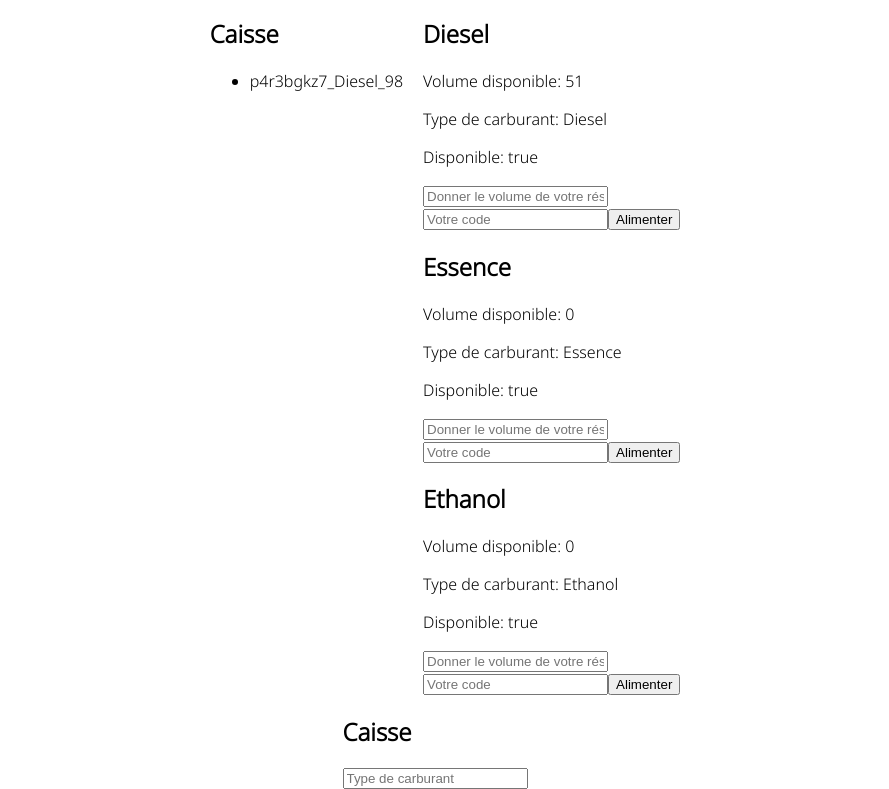
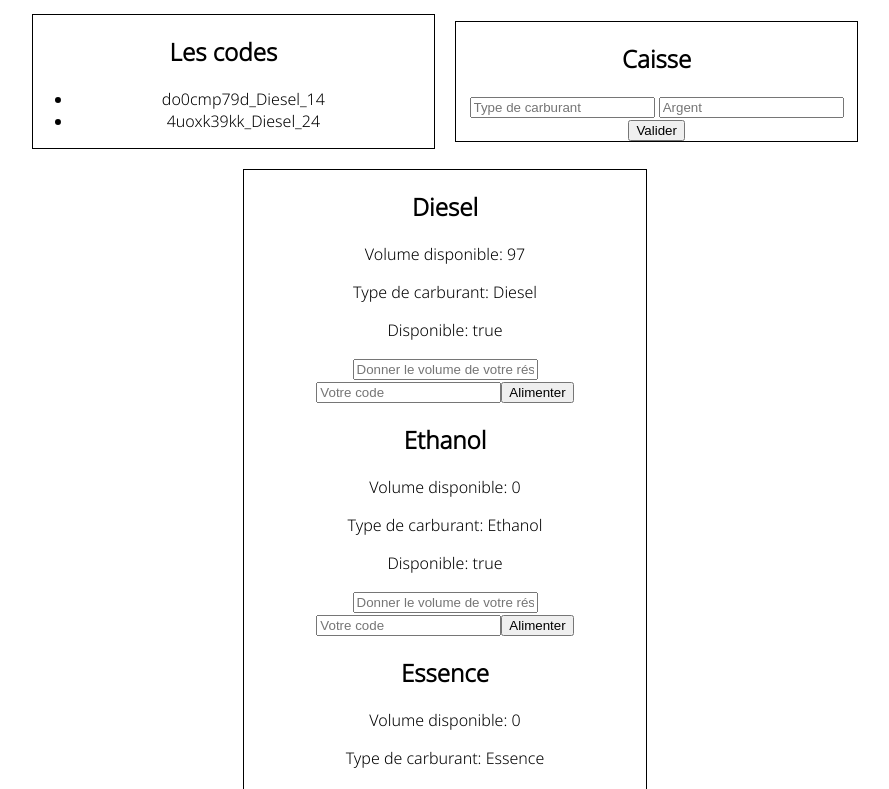
Before and after one commit to Zall9/Pompe-Essence, a website built with Vite: page index.html in a window 1280 px wide. Shown: the part 110-899 px from the top of the page, without its empty margins (195-1084 px from the left). Built offline with nearby package versions, Linux system fonts and the light colour scheme; data requests are answered from the project's data file.

Commit message:
bug patch request need to be fix
Co-authored-by: Paul Delifer <paul.delifer@yahoo.fr>

```diff
--- a/db.json
+++ b/db.json
@@ -1,30 +1,34 @@
 {
   "codes": [
     {
-      "code": "p4r3bgkz7_Diesel_98",
+      "code": "do0cmp79d_Diesel_14",
       "id": 1
+    },
+    {
+      "code": "4uoxk39kk_Diesel_24",
+      "id": 2
     }
   ],
   "pompes": [
     {
       "nom": "Diesel",
-      "volume": 51,
+      "volume": 97,
       "type": "Diesel",
       "estDisponible": true,
       "id": 1
+    },
+    {
+      "nom": "Ethanol",
+      "volume": 0,
+      "type": "Ethanol",
+      "estDisponible": true,
+      "id": 2
     },
     {
       "nom": "Essence",
       "volume": 0,
       "type": "Essence",
       "estDisponible": true,
-      "id": 2
-    },
-    {
-      "nom": "Ethanol",
-      "volume": 0,
-      "type": "Ethanol",
-      "estDisponible": true,
       "id": 3
     }
   ]
--- a/index.html
+++ b/index.html
@@ -14,34 +14,18 @@
     <title>Pompe architecture logicielle TP 1</title>
   </head>
   <body>
-    <div>
-      <h1 class="title">Station-service</h1>
-      <div style="display: flex; flex-direction: row; justify-content: center">
-        <button type="reset" id="resetDB">RESET DATABASE</button>
+    <h1 class="title">Station-service</h1>
+    <div class="container">
+      <div class="box">
+        <div id="caisse" style="margin-right: 20px"></div>
       </div>
-      <div style="display: flex; flex-direction: row; justify-content: center">
-        <div id="caisse" style="margin-right: 20px"></div>
-        <div id="pompes"></div>
+      <div class="box">
+        <h2>Caisse</h2>
+        <input type="text" id="typeCarburant" placeholder="Type de carburant" />
+        <input type="text" id="qttCarburant" placeholder="Argent" />
+        <button id="validerCode">Valider</button>
       </div>
-      <div style="display: flex; flex-direction: row; justify-content: center">
-        <div
-          style="
-            display: grid;
-            justify-content: center;
-            align-content: center;
-            margin-right: 20px;
-          "
-        >
-          <h2>Caisse</h2>
-          <input
-            type="text"
-            id="typeCarburant"
-            placeholder="Type de carburant"
-          />
-          <input type="text" id="qttCarburant" placeholder="Argent" />
-          <button id="validerCode">Valider</button>
-        </div>
-      </div>
+      <div class="box"><div id="pompes"></div></div>
     </div>
     <script type="module" src="./src/index.js"></script>
     <script type="module" src="/main.js"></script>
--- a/src/Caisse.js
+++ b/src/Caisse.js
@@ -139,7 +139,7 @@ export default class Caisse {
     const div = document.createElement("div");
     div.classList.add("caisse");
     const h2 = document.createElement("h2");
-    h2.innerHTML = "Caisse";
+    h2.innerHTML = "Les codes";
     div.appendChild(h2);
     const ul = document.createElement("ul");
     for (let code of codes) {
--- a/src/Pompe.js
+++ b/src/Pompe.js
@@ -20,6 +20,17 @@ export default class Pompe {
       this.estDisponible = response.data.estDisponible;
     })();
   }
+}
+
+export class staticPump {
+  constructor(pump, code = null) {
+    this.id = pump.id;
+    this.nom = pump.nom;
+    this.volume = pump.volume;
+    this.type = pump.type;
+    this.estDisponible = pump.estDisponible;
+    this.caisse = new Caisse();
+  }
   async getTypeCarburant() {
     let typeCarburant = "";
     try {
@@ -35,19 +46,54 @@ export default class Pompe {
 
   async alimenter(volume) {
     let res = -1;
+    const volumeCourrant = this.volume;
     try {
+      // update requets
+      const response = await axios
+        .patch(`http://localhost:3000/pompes/${this.id}`, {
+          volume: ~~(volumeCourrant + volume),
+        })
+        .catch((err) => {
+          console.log(err);
+        });
+      res = response.data.volume;
+      this.volume = res;
+    } catch (error) {
+      console.error(error + " from set alimenter");
+    }
+
+    // get from dom with id vol + pump
+    const vol = document.getElementById("vol" + this.id);
+    vol.innerHTML = "Volume disponible: " + res;
+    return res;
+  }
+
+  async debiter(volume) {
+    let res = -1;
+    const volumeCourrant = this.volume;
+    try {
+      let result = ~~(volumeCourrant - volume);
+      if (result < 0) {
+        result = 0;
+      }
+
       const response = await axios.patch(
         `http://localhost:3000/pompes/${this.id}`,
         {
-          volume: volume,
+          volume: result,
         }
       );
       res = response.data.volume;
+      this.volume = res;
     } catch (error) {
-      console.error(error);
+      console.error(error + " from set est debiter");
     }
+    // get from dom with id vol + pump
+    const vol = document.getElementById("vol" + this.id);
+    vol.innerHTML = "Volume disponible: " + res;
     return res;
   }
+
   async getVolumeDispo() {
     try {
       const response = await axios.get(
@@ -69,129 +115,7 @@ export default class Pompe {
       );
       this.estDisponible = response.data.estDisponible;
     } catch (error) {
-      console.error(error);
-    }
-  }
-
-  async getEstDisponible() {
-    try {
-      const response = await axios.get(
-        `http://localhost:3000/pompes/${this.id}`
-      );
-      return response.data.estDisponible;
-    } catch (error) {
-      console.error(error);
-      return false;
-    }
-  }
-
-  async alimenterPompe() {
-    console.log("alimenterPompe");
-  }
-
-  static domElement = async (pump) => {
-    const div = document.createElement("div");
-    div.classList.add("pompe");
-    const h2 = document.createElement("h2");
-    h2.innerHTML = pump.nom;
-    div.appendChild(h2);
-    const p = document.createElement("p");
-    p.innerHTML = "Volume disponible: " + pump.volume;
-    div.appendChild(p);
-    const p2 = document.createElement("p");
-    p2.innerHTML = "Type de carburant: " + pump.type;
-    div.appendChild(p2);
-    const p3 = document.createElement("p");
-    p3.innerHTML = "Disponible: " + pump.estDisponible;
-    div.appendChild(p3);
-
-    const inputCode = document.createElement("input");
-    inputCode.setAttribute("type", "text");
-    inputCode.setAttribute("placeholder", "Code");
-    div.appendChild(inputCode);
-
-    const buttonAlimenter = document.createElement("button");
-    // add text to button
-    buttonAlimenter.textContent = "Alimenter";
-    buttonAlimenter.addEventListener("click", (pump) => pump.alimenterPompe());
-
-    const buttonFinish = document.createElement("button");
-    // add text to button
-    buttonFinish.textContent = "Terminer";
-
-    buttonFinish.addEventListener("click", () => alert("test"));
-
-    div.appendChild(buttonAlimenter);
-
-    div.appendChild(buttonFinish);
-
-    return div;
-  };
-}
-
-export class staticPump {
-  constructor(pump) {
-    this.id = pump.id;
-    this.nom = pump.nom;
-    this.volume = pump.volume;
-    this.type = pump.type;
-    this.estDisponible = pump.estDisponible;
-    this.caisse = new Caisse();
-  }
-  async getTypeCarburant() {
-    let typeCarburant = "";
-    try {
-      const response = await axios.get(
-        `http://localhost:3000/pompes/${this.id}`
-      );
-      typeCarburant = response.data.type;
-    } catch (error) {
-      console.error(error);
-    }
-    return typeCarburant;
-  }
-
-  async alimenter(volume, pumpid) {
-    let res = -1;
-    try {
-      const response = await axios.patch(
-        `http://localhost:3000/pompes/${this.id}`,
-        {
-          volume: volume,
-        }
-      );
-      res = response.data.volume;
-    } catch (error) {
-      console.error(error);
-    }
-
-    // get from dom with id vol + pump
-    const vol = document.getElementById("vol" + pumpid);
-    vol.innerHTML = "Volume disponible: " + res;
-    return res;
-  }
-  async getVolumeDispo() {
-    try {
-      const response = await axios.get(
-        `http://localhost:3000/pompes/${this.id}`
-      );
-      return response.data.volume;
-    } catch (error) {
-      console.error(error);
-      return -1;
-    }
-  }
-  async setEstDisponible(estDisponible) {
-    try {
-      const response = await axios.patch(
-        `http://localhost:3000/pompes/${this.id}`,
-        {
-          estDisponible: estDisponible,
-        }
-      );
-      this.estDisponible = response.data.estDisponible;
-    } catch (error) {
-      console.error(error);
+      console.error(error + " from set est dispo");
     }
 
     // get from dom with id vol + pump
@@ -290,10 +214,22 @@ export class staticPump {
     const reservoir = +inputReservoir;
 
     // if code is null
-    if (inputCode === "") {
+    if (
+      inputCode === "" ||
+      inputReservoir === "" ||
+      inputCode === undefined ||
+      inputReservoir === undefined
+    ) {
       alert("Veuillez entrer un code");
       return;
     }
+
+    // delete space in inputCode and inputReservoir
+    inputCode.trim();
+    inputReservoir.trim();
+
+    console.log("le code est : ", inputCode);
+    console.log("le reservoir est : ", reservoir);
 
     // verifie if code in db.json
     const response = await axios.get("http://localhost:3000/codes");
@@ -306,7 +242,9 @@ export class staticPump {
       return;
     }
 
-    // get id of code
+    console.log("le code commence par est : ", code);
+
+    // // get id of code
     const id = await this.getId(inputCode);
     console.log("l'id du code est : ", id);
 
@@ -314,47 +252,98 @@ export class staticPump {
     const codeValue = code.split("_");
     const startText = codeValue[0];
     const typeCarburant = codeValue[1];
-    const prix = codeValue[2];
+    const montantSurCarte = codeValue[2];
 
-    // convertir le reservoir en argent
-    const argent = this.caisse.calculerPrix(reservoir, typeCarburant);
-
-    if (prix < argent) {
-      alert("Vous etes pauvre");
-      return;
-    }
+    console.log("le startText est : ", startText);
+    console.log("le typeCarburant est : ", typeCarburant);
+    console.log("le prix est : ", montantSurCarte);
 
     //verifie si le type de carburant est le meme que la pompe
     const typePompe = await this.getTypeCarburant();
-    if (typeCarburant !== typePompe) {
+    if (typeCarburant.toLowerCase() !== typePompe.toLowerCase()) {
       alert("Type de carburant invalide");
       window.location.reload();
       return;
     }
+    console.log("le type de pompe du get est : ", typePompe);
+    console.log("le type de carburant est : ", typeCarburant);
 
-    // get le volume avec le prix
-    const volume = this.caisse.calculerLitre(prix, typeCarburant);
+    // Je veux le prix du volume du reservoir
+    const valeurDeReservoir = this.caisse.calculerPrix(
+      reservoir,
+      typeCarburant
+    );
+    console.log("le prix est : ", valeurDeReservoir);
+    const volume = this.caisse.calculerLitre(montantSurCarte, typeCarburant);
 
-    // arrondir avec aucun chiffre apres la virgule je veux zero chiffre apres la virgule
-    const volumeArrondi = Math.round(volume * 100) / 100;
-    // alimenter la pompe de volumeArrondi
-    await this.alimenter(volumeArrondi, pumpid);
-    // update estDisponible to true
-    await this.setEstDisponible(false);
+    if (montantSurCarte < valeurDeReservoir) {
+      alert(
+        "Vous n'avez pas assez d'argent, nous avons rempli votre reservoir au maximum possible de votre solde de la carte"
+      );
+      // remplir pour tous son reservoir en fonction de son prix
+      // et supprimer la carte
+      console.log(
+        "votre montant du reservoir est superieur a celui de votre carte "
+      );
+      console.log("la valeur de reservoir est : ", volume);
 
-    // re create a new code
-    const newPrice = +prix - argent;
-    const newCode = startText + "_" + typeCarburant + "_" + ~~newPrice;
+      console.log("j'alimente");
 
-    // update code in db.json
-    await axios.patch(`http://localhost:3000/codes/${id}`, {
-      code: newCode,
-    });
-    console.log("le nouveau code est : " + newCode);
+      // set timeout to set estDisponible to false
+      await this.setEstDisponible(false);
 
-    await this.setEstDisponible(true);
-    const newVolume = (await this.getVolumeDispo()) - reservoir;
-    await this.alimenter(~~newVolume, pumpid);
+      const volumeArrondi = Math.round(volume * 100) / 100;
+
+      await this.alimenter(volumeArrondi); // alimente la pompe
+
+      // update estDisponible to true
+
+      await this.setEstDisponible(true);
+
+      // get volume de la pompe
+      const volumePompe = await this.getVolumeDispo();
+
+      console.log("le volume de la pompe est : ", volumePompe);
+
+      // alimente new volume
+
+      await this.debiter(volumeArrondi);
+
+      await axios.delete(`http://localhost:3000/codes/${id}`);
+    } else {
+      console.log(
+        "votre montant du reservoir est superieur a celui de votre carte "
+      );
+      console.log("la valeur de reservoir est : ", volume);
+      console.log("j'alimente");
+
+      await this.setEstDisponible(false);
+
+      const volumeArrondi = Math.round(volume * 100) / 100;
+
+      await this.alimenter(volumeArrondi); // alimente la pompe
+
+      // update estDisponible to true
+
+      await this.setEstDisponible(true);
+
+      const newPrice = +montantSurCarte - valeurDeReservoir;
+      const newCode = startText + "_" + typeCarburant + "_" + ~~newPrice;
+
+      console.log("le nouveau code est : ", newCode);
+
+      await this.debiter(volumeArrondi);
+
+      try {
+        await axios.patch(`http://localhost:3000/codes/${id}`, {
+          code: newCode,
+        });
+      } catch (error) {
+        console.error(error);
+      }
+
+      //alert("Le nouveau solde de votre carte est de " + newPrice + "€");
+    }
   }
 
   static domElement = async (pump) => {
@@ -405,7 +394,7 @@ export class staticPump {
       await pump.alimenterPompe(pump.id);
       console.log("alimenterPompe:", pump.id);
       event.preventDefault();
-      window.location.reload();
+      //window.location.reload();
     });
     div.appendChild(buttonAlimenter);
     return div;
--- a/style.css
+++ b/style.css
@@ -2,6 +2,22 @@ body{
 font-family: 'Noto Sans', sans-serif;
 }
 
+.container {
+    display: flex;
+    justify-content: center;
+    align-items: center;
+    flex-wrap: wrap;
+}
+
+.box {
+    text-align: center;
+    margin: 10px;
+    flex-basis: calc(33.33% - 20px);
+    border: 1px solid black;
+}
+
+
 .title{
+    margin-top: 50px;
     text-align: center;
 }
```
Also changed, not shown: src/index.js (+0 -24 lines).
